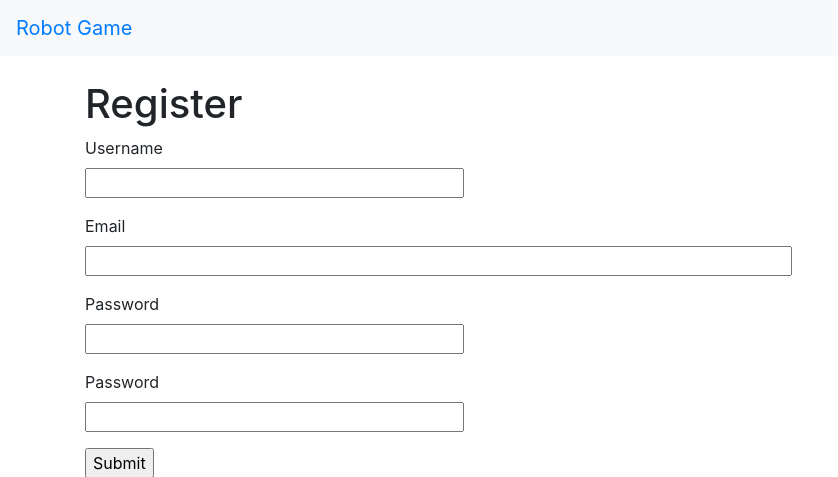
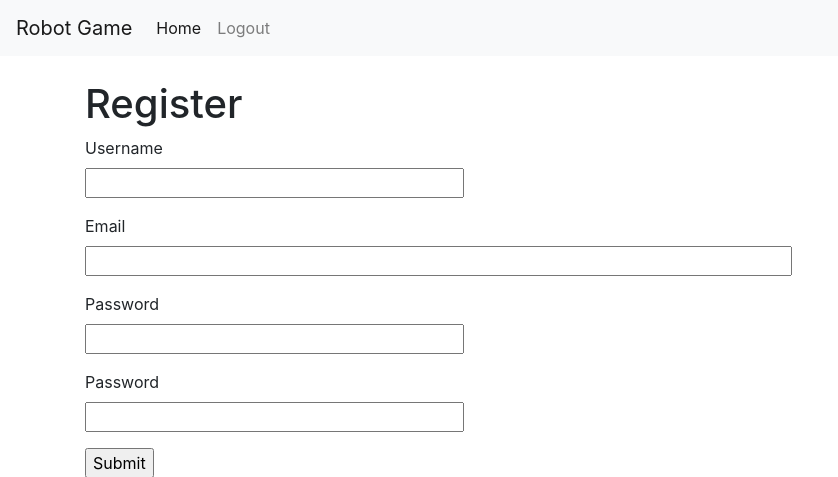
Before and after one commit to roshk99/robot-teaches-game, a Python web app: template app/templates/register.html in a window 1280 px wide. Shown: the top 477 px of the page, without its empty margins (0-838 px from the left). Run offline with Jinja, Linux system fonts and the light colour scheme; the template is opened without the code that fills it: most values are stand-ins (such as "Sample title", 1, 10 or a date in 2020); form fields are guessed from the names that the template uses; some libraries are stand-ins or nearby versions.

Commit message:
Fixed the navbar

```diff
--- a/app/templates/base.html
+++ b/app/templates/base.html
@@ -10,16 +10,15 @@
         <link rel="stylesheet" href="../static/styles.css">
     </head>
     <body>
-        <nav class="navbar navbar expand-lg navbar light- bg-light">
+        <nav class="navbar navbar-expand-lg navbar-light bg-light">
             <a class="navbar-brand" href="{{ url_for('index') }}">Robot Game</a>
-            <button class="navbar-toggler" type="button" data-toggle="collapse" data-target="#navbarSupportedContent" aria-controls="navbarSupportedContent"
-                        aria-expanded="false" aria-label="Toggle navigation">
+            <button class="navbar-toggler" type="button" data-toggle="collapse" data-target="#navbarNav" aria-controls="navbarNav" aria-expanded="false" aria-label="Toggle navigation">
               <span class="navbar-toggler-icon"></span>
             </button>
-            <div class="collapse navbar-collapse" id="navbarSupportedContent">
-                <ul class="navbar-nav mr-auto">
+            <div class="collapse navbar-collapse" id="navbarNav">
+              <ul class="navbar-nav">
                 <li class="nav-item active">
-                        <a class="nav-link" href="#">Home</a>
+                  <a class="nav-link" href="{{ url_for('index') }}">Home <span class="sr-only">(current)</span></a>
                 </li>
                 {% if current_user.is_anonymous %}
                 <li class="nav-item">
```
Lines whose indentation alone changed are shown as unchanged.
